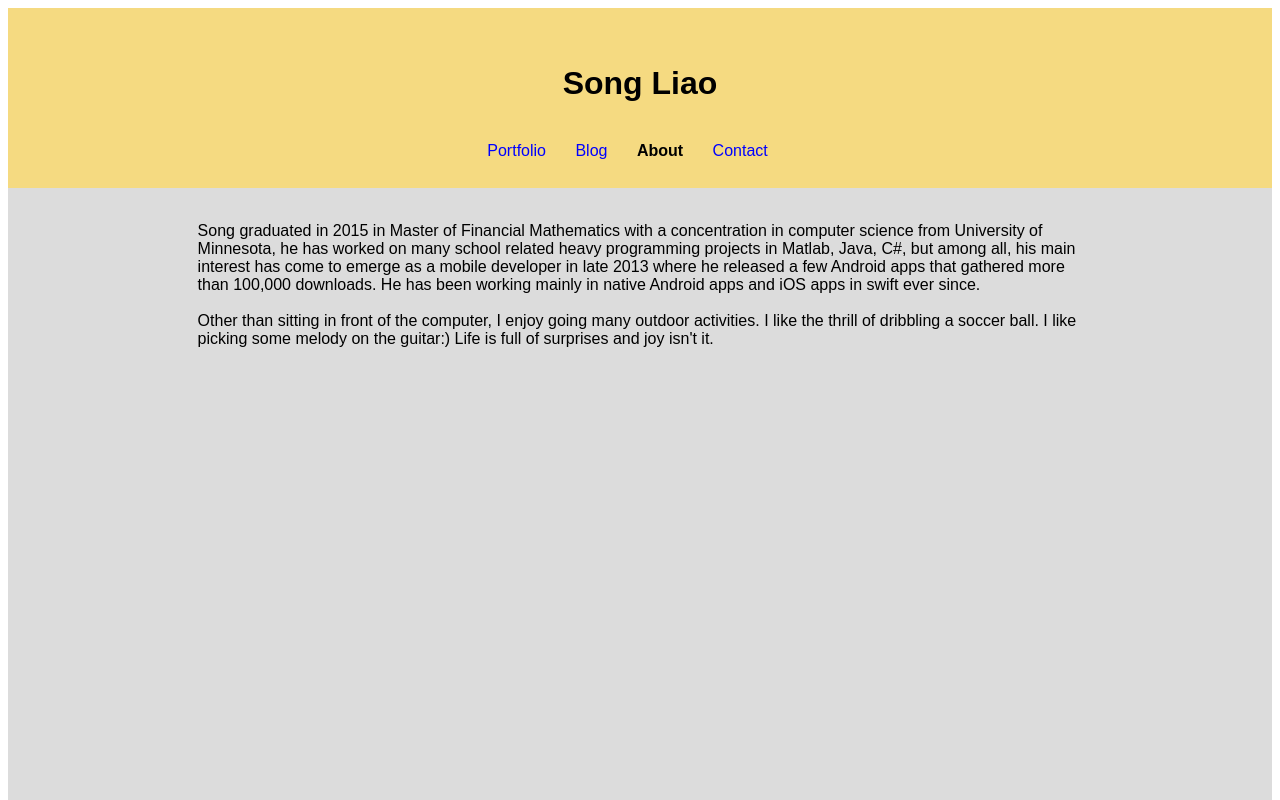
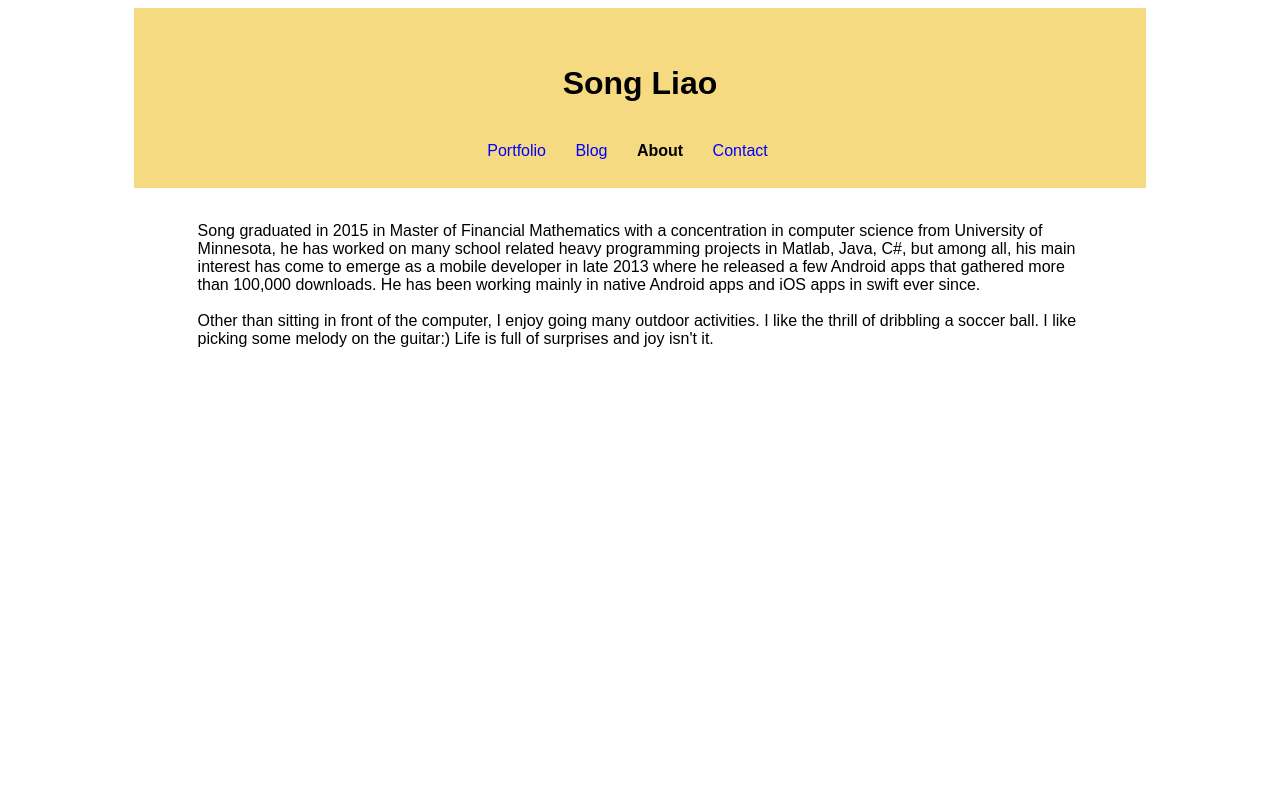
Before and after one commit to liaoxsong/liaoxsong.github.io, a plain HTML site: page me.html in a window 1280 px wide. Shown: the top 800 px of the page. Drawn offline with Linux system fonts and the light colour scheme.

Commit message:
add margin to navi

```diff
--- a/styles.css
+++ b/styles.css
@@ -26,11 +26,12 @@ div#navi{
 	height:180px;
 	background-color: #F5DA81;
 	color: black;
+	margin-left: 10%;
+	margin-right: 10%;
 	text-align: center
 }
 
 div#mainbody{
-	background-color: #DCDCDC;
 	height:100%;
 }
 
```
